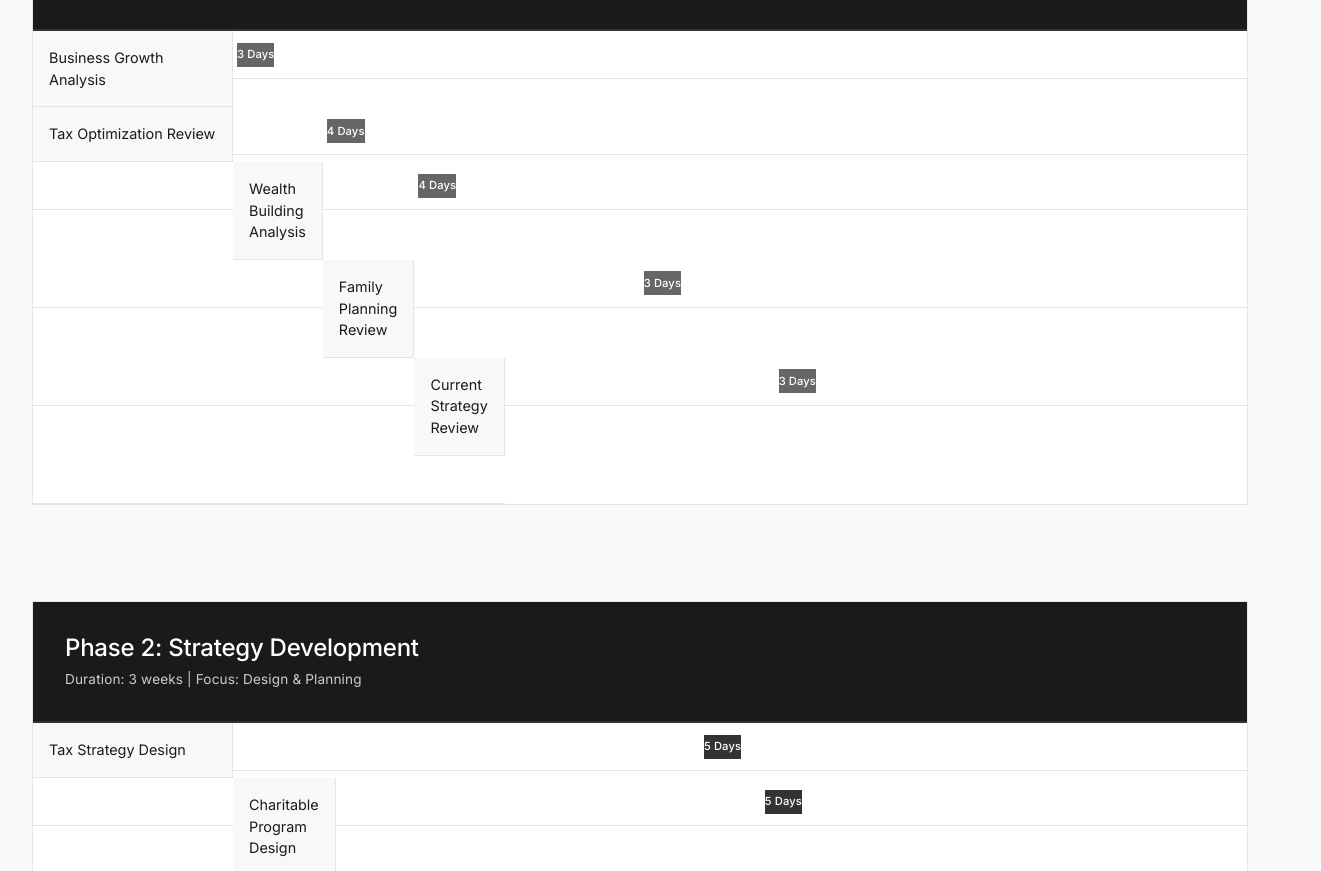
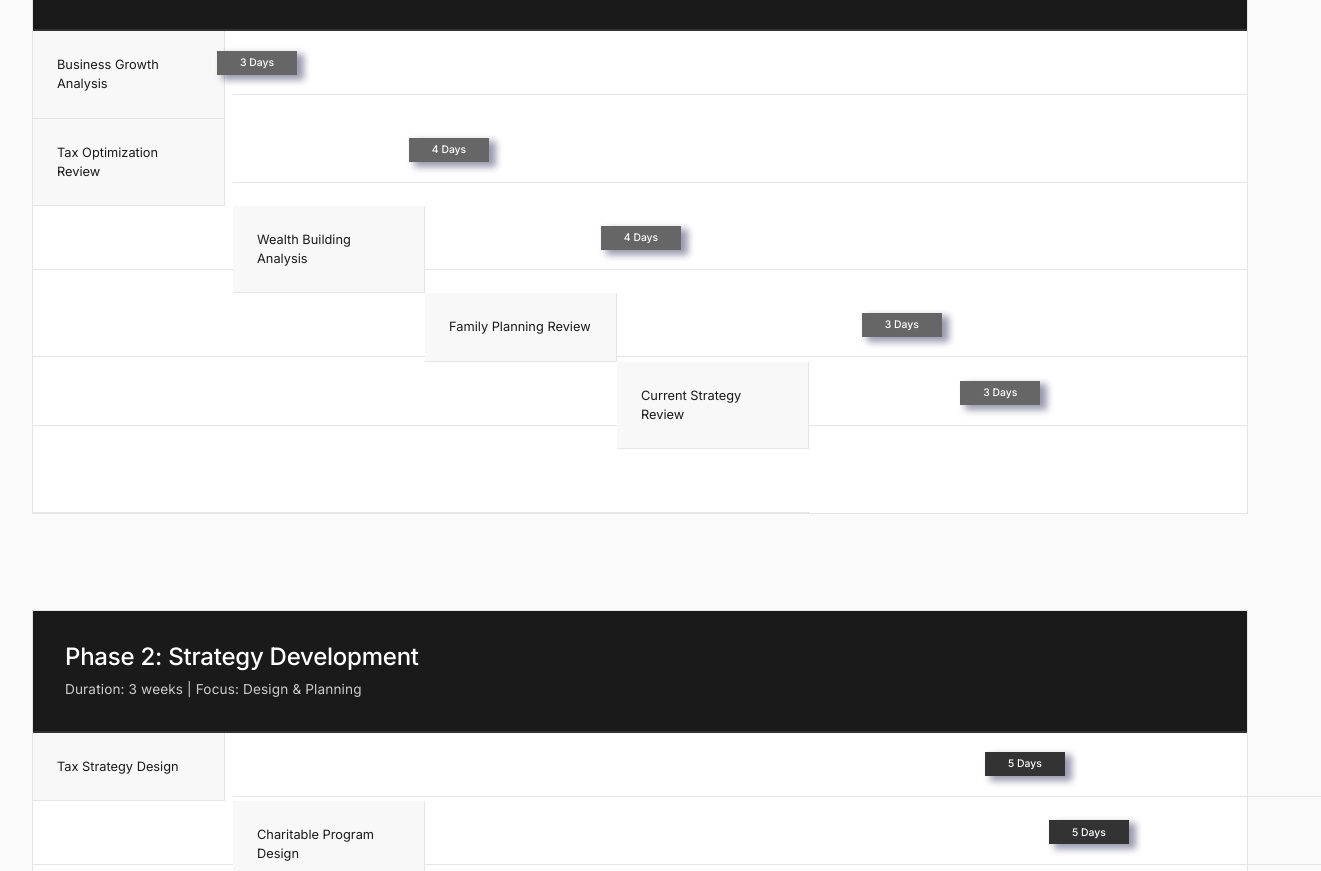
Before and after one commit to sethhodes/planningprocess, a plain HTML site: page timeline.html in a window 1280 px wide. Shown: the part 744-1615 px from the top of the page, 1321 px wide, since content can reach past the window. Drawn offline with Linux system fonts and the light colour scheme.

Commit message:
Update timeline.html

```diff
--- a/timeline.html
+++ b/timeline.html
@@ -131,18 +131,19 @@
     }
 
     .task-label {
-      padding: 1rem;
+      padding: 1.5rem;
       background: #f8f8f8;
       border-right: 1px solid #e5e5e5;
       border-bottom: 1px solid #e5e5e5;
-      font-size: 0.9rem;
+      font-size: 0.8rem;
       font-weight: 400;
       display: flex;
       align-items: center;
+      width: 15em;
     }
 
     .task-bar {
-      height: 3rem;
+      height: 4rem;
       border-bottom: 1px solid #e5e5e5;
       position: relative;
       display: flex;
@@ -152,15 +153,18 @@
     .bar {
     background: #1a1a1a;
     height: 1.5rem;
-      margin: 0.25rem;
     display: flex;
     align-items: center;
     justify-content: center;
     color: #ffffff;
-      font-size: 0.7rem;
+    font-size: 0.65rem;
     font-weight: 500;
-      letter-spacing: 0.01em;
+    width: 5rem;
+    padding: 0rem;
+    margin-left: -1rem;
+    box-shadow: 6px 4px 7px 1px rgba(0, 0, 55, 0.4);
 }
+
 
     .bar.active {
       background: #666666;
```
Lines whose indentation alone changed are shown as unchanged.
